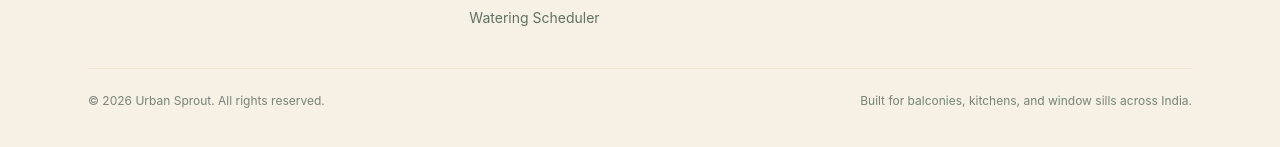
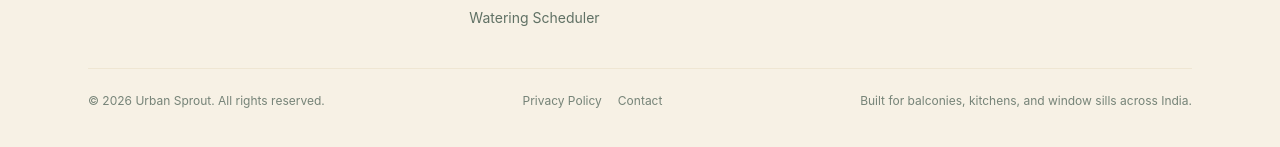
Before and after one commit to kabira-adm/theurbansprout-web, a Next.js app: page / in a window 1280 px wide. Shown: the part 1862-2009 px from the top of the page. Built offline with nearby package versions, Linux system fonts and the light colour scheme.

Commit message:
Revise footer to add links and adjust layout
Updated footer layout to include links for Privacy Policy and Contact.

```diff
--- a/components/Footer.js
+++ b/components/Footer.js
@@ -42,10 +42,14 @@ export default function Footer() {
             </Link>
           </div>
         </div>
-        <div className="mt-10 flex flex-col gap-2 border-t border-brand-sand pt-6 text-xs text-brand-green-dark/60 sm:flex-row sm:items-center sm:justify-between">
-          <p>© {new Date().getFullYear()} Urban Sprout. All rights reserved.</p>
-          <p>Built for balconies, kitchens, and window sills across India.</p>
-        </div>
+        <div className="mt-10 flex flex-col gap-3 border-t border-brand-sand pt-6 text-xs text-brand-green-dark/60 sm:flex-row sm:items-center sm:justify-between">
+  <p>© {new Date().getFullYear()} Urban Sprout. All rights reserved.</p>
+  <div className="flex items-center gap-4">
+    <Link href="/privacy" className="hover:text-brand-green">Privacy Policy</Link>
+    <Link href="/contact" className="hover:text-brand-green">Contact</Link>
+  </div>
+  <p>Built for balconies, kitchens, and window sills across India.</p>
+</div>
       </div>
     </footer>
   );
```
